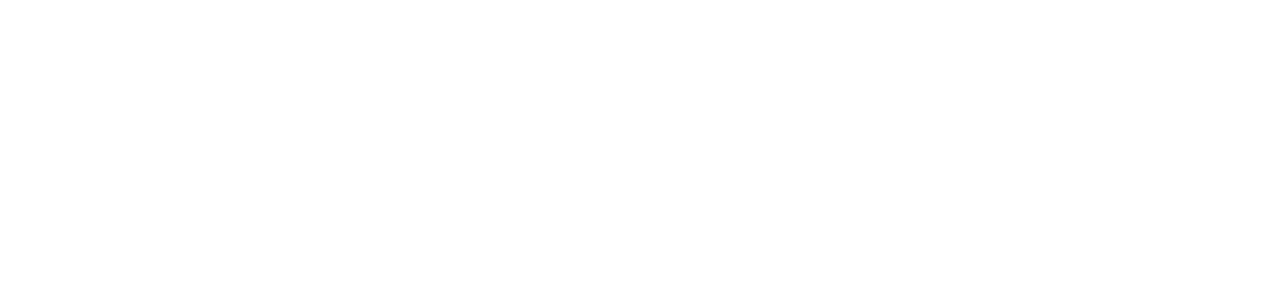
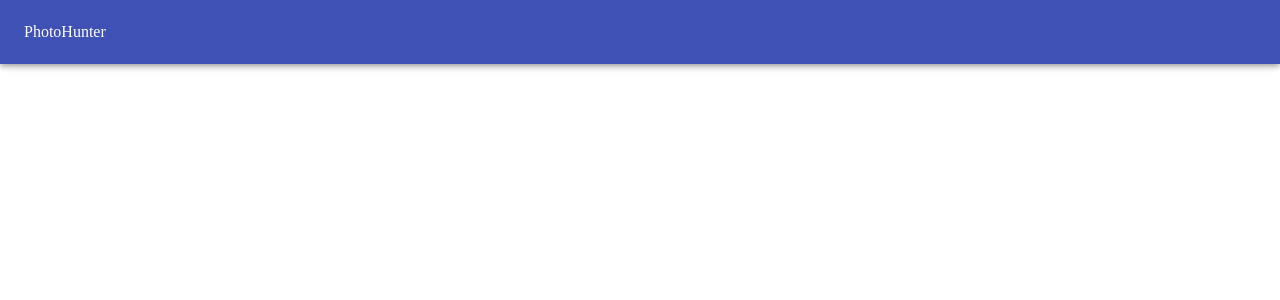
Before and after one commit to Flooooooooooorian/Photohunter, a React (Create React App) app in the folder frontend/: page / in a window 1280 px wide. Shown: the top 300 px of the page. Built offline with nearby package versions, Linux system fonts and the light colour scheme.

Commit message:
[Frontend] Add Header

```diff
--- a/frontend/src/App.js
+++ b/frontend/src/App.js
@@ -1,9 +1,11 @@
 import {BrowserRouter, Switch, Route} from "react-router-dom";
 import LocationsPage from "./pages/LocationsPage";
+import Header from "./components/Header";
 
 function App() {
     return (
         <BrowserRouter>
+            <Header/>
             <Switch>
                 <Route path={"/locations"} exact>
                     <LocationsPage/>
--- /dev/null
+++ b/frontend/src/components/Header.js
@@ -0,0 +1,14 @@
+import {AppBar, Toolbar} from "@material-ui/core";
+
+export default function Header() {
+
+    return (
+        <AppBar>
+            <Toolbar>
+                <p>
+                    PhotoHunter
+                </p>
+            </Toolbar>
+        </AppBar>
+    )
+}
```
Lines whose indentation alone changed are shown as unchanged.
